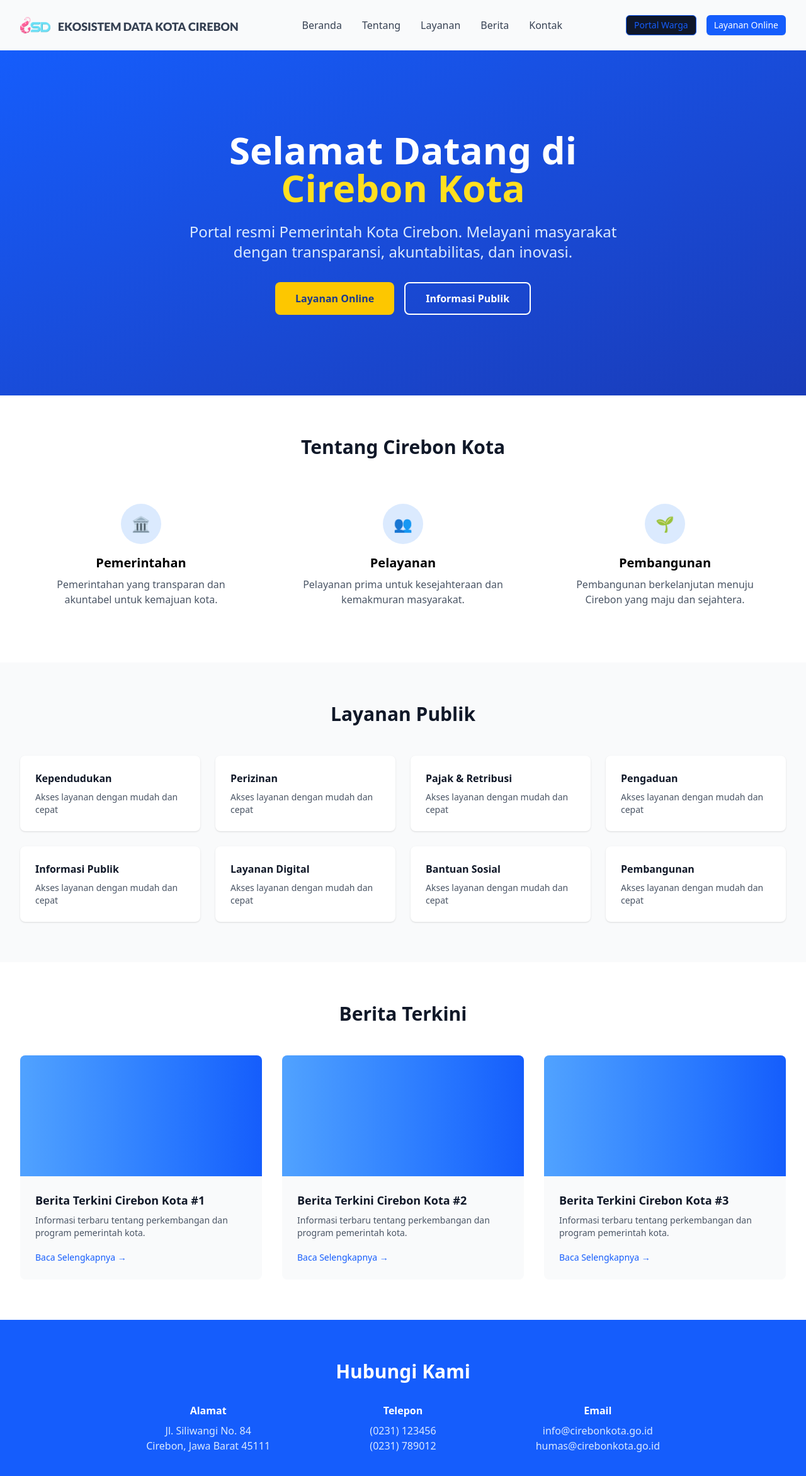
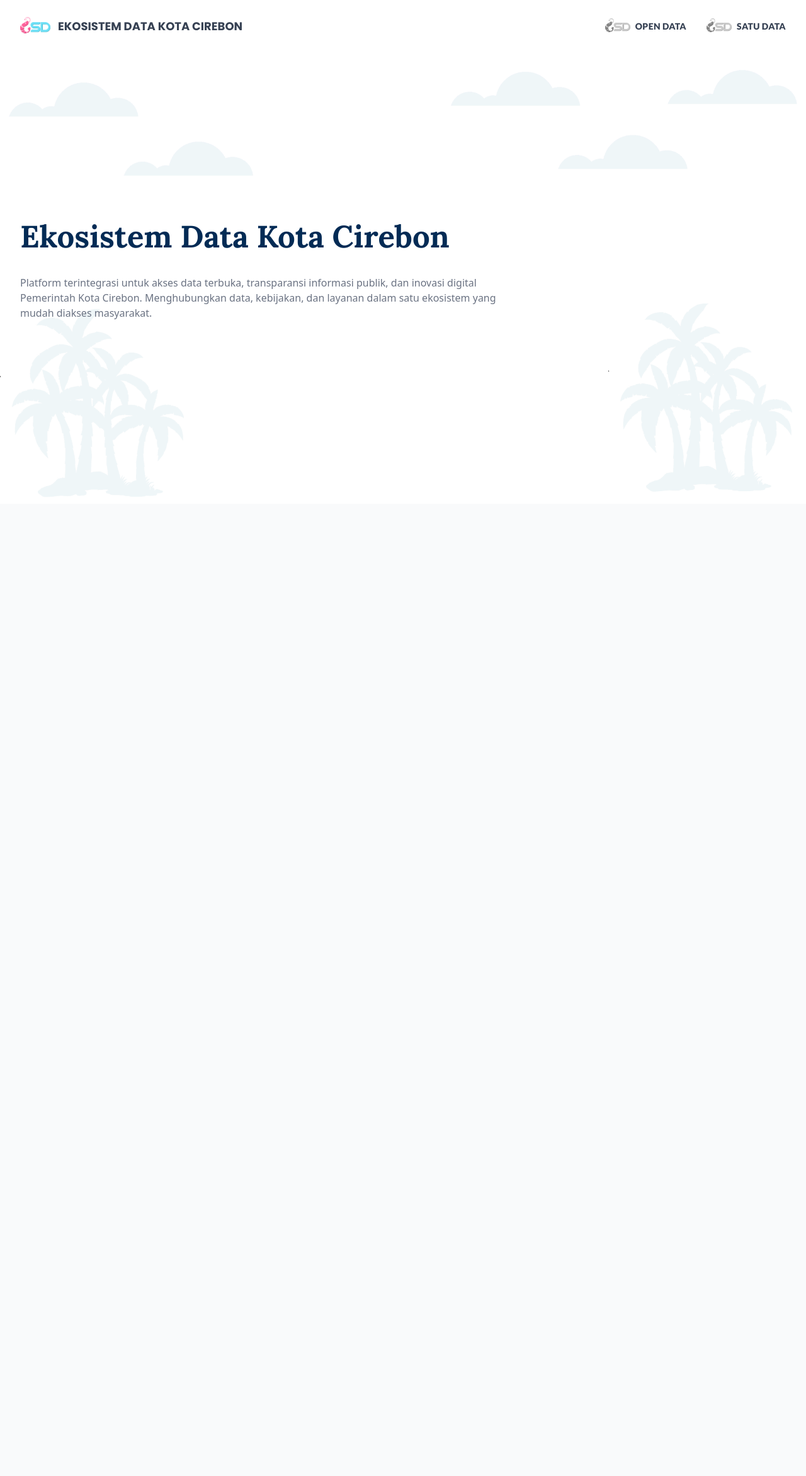
Before and after one commit to yunusffz/landing-page-cirebonkota, a Next.js app: page / in a window 1280 px wide. Shown: the top 2344 px of the page at 63% size. After the commit the page ends 880 px from the top, so only its background shows below. Built offline with nearby package versions, Linux system fonts and the light colour scheme.

Commit message:
feat: update layout and styles with new fonts and images

```diff
--- a/app/globals.css
+++ b/app/globals.css
@@ -20,11 +20,14 @@
   --color-border: #e2e8f0;
   --color-input: #e2e8f0;
   --color-ring: #3b82f6;
+  --color-main: #1e40af;
   --radius: 0.5rem;
 
   /* Font families */
   --font-sans: var(--font-inter), ui-sans-serif, system-ui, sans-serif;
   --font-lato: var(--font-lato), ui-sans-serif, system-ui, sans-serif;
+  --font-poppins: var(--font-poppins), ui-sans-serif, system-ui, sans-serif;
+  --font-lora: var(--font-lora), ui-serif, serif;
 }
 
 @media (prefers-color-scheme: dark) {
@@ -48,5 +51,6 @@
     --color-border: #1e293b;
     --color-input: #1e293b;
     --color-ring: #60a5fa;
+    --color-main: #3b82f6;
   }
 }
--- a/app/layout.tsx
+++ b/app/layout.tsx
@@ -1,9 +1,11 @@
 import { Navbar } from '@/components/navbar';
-import { Inter, Lato } from 'next/font/google';
+import { Inter, Lato, Poppins, Lora } from 'next/font/google';
 import './globals.css';
 
 const inter = Inter({ subsets: ['latin'] });
 const lato = Lato({ subsets: ['latin'], weight: ['400', '700', '900'] });
+const poppins = Poppins({ subsets: ['latin'], weight: ['400', '500', '600', '700', '800', '900'] });
+const lora = Lora({ subsets: ['latin'], weight: ['400', '500', '600', '700'] });
 
 export const metadata = {
   title: 'Cirebon Kota - Pemerintah Kota Cirebon',
@@ -22,6 +24,8 @@ export default function RootLayout({
         style={{
           '--font-inter': inter.style.fontFamily,
           '--font-lato': lato.style.fontFamily,
+          '--font-poppins': poppins.style.fontFamily,
+          '--font-lora': lora.style.fontFamily,
         } as React.CSSProperties}
       >
         <Navbar />
--- a/app/page.tsx
+++ b/app/page.tsx
@@ -1,147 +1,19 @@
 export default function Home() {
   return (
     <div className="min-h-screen">
-      {/* Hero Section */}
-      <section id="home" className="bg-gradient-to-br from-blue-600 to-blue-800 text-white py-20 lg:py-32">
-        <div className="container mx-auto px-4 sm:px-6 lg:px-8 text-center">
-          <h1 className="text-4xl lg:text-6xl font-bold mb-6">
-            Selamat Datang di
-            <br />
-            <span className="text-yellow-300">Cirebon Kota</span>
+      <section id="home" className="h-[calc(100vh-80px)] bg-contain bg-center bg-no-repeat text-white flex items-center justify-center relative" style={{ backgroundImage: 'url(/bg-main.png)', backgroundSize: 'cover', backgroundPosition: 'center top' }}>
+        <div className="container mx-auto px-4 sm:px-6 lg:px-8 relative z-10">
+          <h1 className="text-[49px] font-bold mb-6 font-lora text-[#022b55]">
+            Ekosistem Data Kota Cirebon
           </h1>
-          <p className="text-xl lg:text-2xl mb-8 text-blue-100 max-w-3xl mx-auto">
-            Portal resmi Pemerintah Kota Cirebon. Melayani masyarakat dengan
-            transparansi, akuntabilitas, dan inovasi.
+          <p className=" mb-8 text-gray-500 max-w-3xl font-inter">
+            Platform terintegrasi untuk akses data terbuka, transparansi informasi publik,
+            dan inovasi digital Pemerintah Kota Cirebon. Menghubungkan data,
+            kebijakan, dan layanan dalam satu ekosistem yang mudah diakses masyarakat.
           </p>
-          <div className="flex flex-col sm:flex-row gap-4 justify-center">
-            <button className="bg-yellow-400 text-blue-900 px-8 py-3 rounded-lg font-semibold hover:bg-yellow-300 transition-colors">
-              Layanan Online
-            </button>
-            <button className="border-2 border-white text-white px-8 py-3 rounded-lg font-semibold hover:bg-white hover:text-blue-900 transition-colors">
-              Informasi Publik
-            </button>
-          </div>
         </div>
       </section>
 
-      {/* Content Sections */}
-      <section id="about" className="py-16 bg-white">
-        <div className="container mx-auto px-4 sm:px-6 lg:px-8">
-          <h2 className="text-3xl font-bold text-center mb-12 text-gray-900">
-            Tentang Cirebon Kota
-          </h2>
-          <div className="grid md:grid-cols-3 gap-8">
-            <div className="text-center p-6">
-              <div className="w-16 h-16 bg-blue-100 rounded-full flex items-center justify-center mx-auto mb-4">
-                <span className="text-2xl">🏛️</span>
-              </div>
-              <h3 className="text-xl font-semibold mb-2">Pemerintahan</h3>
-              <p className="text-gray-600">
-                Pemerintahan yang transparan dan akuntabel untuk kemajuan kota.
-              </p>
-            </div>
-            <div className="text-center p-6">
-              <div className="w-16 h-16 bg-blue-100 rounded-full flex items-center justify-center mx-auto mb-4">
-                <span className="text-2xl">👥</span>
-              </div>
-              <h3 className="text-xl font-semibold mb-2">Pelayanan</h3>
-              <p className="text-gray-600">
-                Pelayanan prima untuk kesejahteraan dan kemakmuran masyarakat.
-              </p>
-            </div>
-            <div className="text-center p-6">
-              <div className="w-16 h-16 bg-blue-100 rounded-full flex items-center justify-center mx-auto mb-4">
-                <span className="text-2xl">🌱</span>
-              </div>
-              <h3 className="text-xl font-semibold mb-2">Pembangunan</h3>
-              <p className="text-gray-600">
-                Pembangunan berkelanjutan menuju Cirebon yang maju dan sejahtera.
-              </p>
-            </div>
-          </div>
-        </div>
-      </section>
-
-      {/* Services Section */}
-      <section id="services" className="py-16 bg-gray-50">
-        <div className="container mx-auto px-4 sm:px-6 lg:px-8">
-          <h2 className="text-3xl font-bold text-center mb-12 text-gray-900">
-            Layanan Publik
-          </h2>
-          <div className="grid md:grid-cols-2 lg:grid-cols-4 gap-6">
-            {[
-              'Kependudukan',
-              'Perizinan',
-              'Pajak & Retribusi',
-              'Pengaduan',
-              'Informasi Publik',
-              'Layanan Digital',
-              'Bantuan Sosial',
-              'Pembangunan'
-            ].map((service, index) => (
-              <div key={index} className="bg-white p-6 rounded-lg shadow-sm hover:shadow-md transition-shadow">
-                <h3 className="font-semibold text-gray-900 mb-2">{service}</h3>
-                <p className="text-sm text-gray-600">Akses layanan dengan mudah dan cepat</p>
-              </div>
-            ))}
-          </div>
-        </div>
-      </section>
-
-      {/* News Section */}
-      <section id="news" className="py-16 bg-white">
-        <div className="container mx-auto px-4 sm:px-6 lg:px-8">
-          <h2 className="text-3xl font-bold text-center mb-12 text-gray-900">
-            Berita Terkini
-          </h2>
-          <div className="grid md:grid-cols-3 gap-8">
-            {[1, 2, 3].map((item) => (
-              <article key={item} className="bg-gray-50 rounded-lg overflow-hidden hover:shadow-lg transition-shadow">
-                <div className="h-48 bg-gradient-to-r from-blue-400 to-blue-600"></div>
-                <div className="p-6">
-                  <h3 className="font-semibold text-lg mb-2 text-gray-900">
-                    Berita Terkini Cirebon Kota #{item}
-                  </h3>
-                  <p className="text-gray-600 text-sm mb-4">
-                    Informasi terbaru tentang perkembangan dan program pemerintah kota.
-                  </p>
-                  <span className="text-blue-600 text-sm font-medium">Baca Selengkapnya →</span>
-                </div>
-              </article>
-            ))}
-          </div>
-        </div>
-      </section>
-
-      {/* Contact Section */}
-      <section id="contact" className="py-16 bg-blue-600 text-white">
-        <div className="container mx-auto px-4 sm:px-6 lg:px-8 text-center">
-          <h2 className="text-3xl font-bold mb-8">Hubungi Kami</h2>
-          <div className="grid md:grid-cols-3 gap-8 max-w-4xl mx-auto">
-            <div>
-              <h3 className="font-semibold mb-2">Alamat</h3>
-              <p className="text-blue-100">
-                Jl. Siliwangi No. 84<br />
-                Cirebon, Jawa Barat 45111
-              </p>
-            </div>
-            <div>
-              <h3 className="font-semibold mb-2">Telepon</h3>
-              <p className="text-blue-100">
-                (0231) 123456<br />
-                (0231) 789012
-              </p>
-            </div>
-            <div>
-              <h3 className="font-semibold mb-2">Email</h3>
-              <p className="text-blue-100">
-                info@cirebonkota.go.id<br />
-                humas@cirebonkota.go.id
-              </p>
-            </div>
-          </div>
-        </div>
-      </section>
     </div>
   );
 }
--- a/components/navbar.tsx
+++ b/components/navbar.tsx
@@ -3,7 +3,6 @@
 import * as React from 'react';
 import Link from 'next/link';
 import Image from 'next/image';
-import { Button } from '@/components/ui/button';
 import { cn } from '@/lib/utils';
 
 interface NavbarProps {
@@ -23,21 +22,13 @@ export function Navbar({ className }: NavbarProps) {
     return () => window.removeEventListener('scroll', handleScroll);
   }, []);
 
-  const navItems = [
-    { label: 'Beranda', href: '#home' },
-    { label: 'Tentang', href: '#about' },
-    { label: 'Layanan', href: '#services' },
-    { label: 'Berita', href: '#news' },
-    { label: 'Kontak', href: '#contact' },
-  ];
-
   return (
     <header
       className={cn(
-        'fixed top-0 left-0 right-0 z-50 transition-all duration-300',
+        'fixed top-0 left-0 right-0 z-50 transition-all duration-300 bg-white',
         isScrolled
-          ? 'bg-white/95 backdrop-blur-md shadow-lg border-b border-gray-200/50'
-          : 'bg-transparent',
+          ? 'drop-shadow'
+          : '',
         className
       )}
     >
@@ -55,40 +46,28 @@ export function Navbar({ className }: NavbarProps) {
               />
             </div>
             <div className="flex flex-col">
-              <span className="text-lg font-extrabold text-gray-700 mt-1 font-lato">
+               <span className="text-lg font-bold text-gray-700 mt-1 font-poppins">
                EKOSISTEM DATA KOTA CIREBON
               </span>
             </div>
           </Link>
 
-          {/* Desktop Navigation */}
-          <div className="hidden lg:flex items-center space-x-8">
-            {navItems.map((item) => (
-              <Link
-                key={item.href}
-                href={item.href}
-                className="text-gray-700 hover:text-blue-600 transition-colors duration-200 font-medium"
-              >
-                {item.label}
-              </Link>
-            ))}
-          </div>
-
-          {/* CTA Button */}
-          <div className="hidden lg:flex items-center space-x-4">
-            <Button
-              variant="outline"
-              size="sm"
-              className="border-blue-600 text-blue-600 hover:bg-blue-50"
+          {/* Desktop Options */}
+          <div className="hidden lg:flex items-center space-x-8 font-extrabold">
+            <Link
+              href="#open-data"
+              className="flex items-center space-x-2 text-gray-700 hover:text-blue-600 transition-colors duration-200 font-lato text-sm uppercase tracking-wide"
             >
-              Portal Warga
-            </Button>
-            <Button
-              size="sm"
-              className="bg-blue-600 hover:bg-blue-700 text-white"
+              <Image src="/logo-gray.png" alt="Open Data" width={40} height={40} />
+              <span className='mt-1'>Open Data</span>
+            </Link>
+            <Link
+              href="#satu-data"
+              className="flex items-center space-x-2 text-gray-700 hover:text-blue-600 transition-colors duration-200 font-lato text-sm uppercase tracking-wide"
             >
-              Layanan Online
-            </Button>
+              <Image src="/logo-gray.png" alt="Open Data" width={40} height={40} />
+              <span className='mt-1'>Satu Data</span>
+            </Link>
           </div>
 
           {/* Mobile Menu Button */}
@@ -125,31 +104,24 @@ export function Navbar({ className }: NavbarProps) {
         {/* Mobile Menu */}
         {isMobileMenuOpen && (
           <div className="lg:hidden">
-            <div className="px-2 pt-2 pb-3 space-y-1 bg-white/95 backdrop-blur-md rounded-lg mt-2 shadow-lg border border-gray-200/50">
-              {navItems.map((item) => (
+            <div className="px-2 pt-2 pb-3 space-y-1  backdrop-blur-md rounded-lg mt-2 shadow-lg border border-gray-200/50">
+              <div className="pt-4 pb-2 space-y-3">
                 <Link
-                  key={item.href}
-                  href={item.href}
-                  className="block px-3 py-2 text-gray-700 hover:text-blue-600 hover:bg-blue-50 rounded-md transition-colors duration-200 font-medium"
+                  href="#open-data"
+                  className="flex items-center space-x-3 px-3 py-2 text-gray-700 hover:text-blue-600 hover:bg-blue-50 rounded-md transition-colors duration-200 font-lato text-sm uppercase tracking-wide"
                   onClick={() => setIsMobileMenuOpen(false)}
                 >
-                  {item.label}
+                  <Image src="/logo-gray.png" alt="Open Data" width={40} height={40} />
+                  <span>Open Data</span>
                 </Link>
-              ))}
-              <div className="pt-4 pb-2 space-y-2">
-                <Button
-                  variant="outline"
-                  size="sm"
-                  className="w-full border-blue-600 text-blue-600 hover:bg-blue-50"
+                <Link
+                  href="#satu-data"
+                  className="flex items-center space-x-3 px-3 py-2 text-gray-700 hover:text-blue-600 hover:bg-blue-50 rounded-md transition-colors duration-200 font-lato text-sm uppercase tracking-wide"
+                  onClick={() => setIsMobileMenuOpen(false)}
                 >
-                  Portal Warga
-                </Button>
-                <Button
-                  size="sm"
-                  className="w-full bg-blue-600 hover:bg-blue-700 text-white"
-                >
-                  Layanan Online
-                </Button>
+                  <Image src="/logo-gray.png" alt="Open Data" width={40} height={40} />
+                  <span>Satu Data</span>
+                </Link>
               </div>
             </div>
           </div>
```
Also changed, not shown: public/bg-main.png (added), public/logo-gray.png (added).
